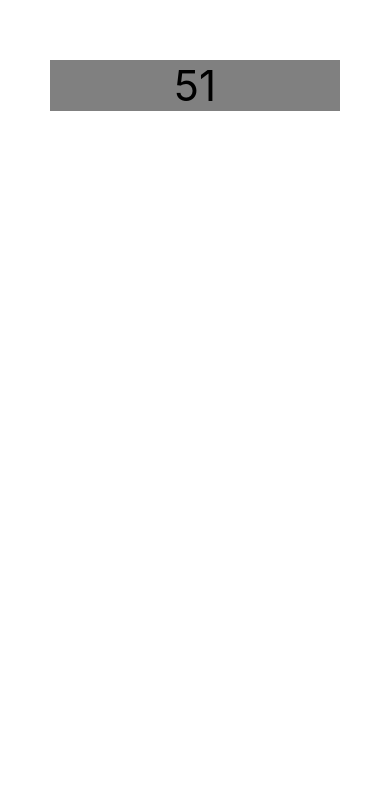
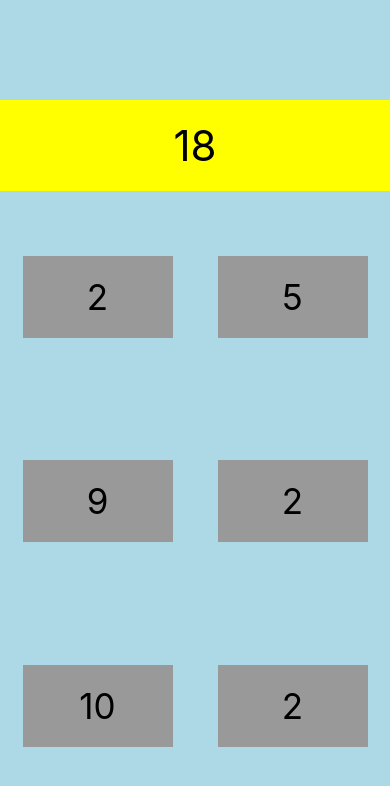
Before and after one commit to ETS-ReactNative3/Wake-Engage-Application, a React Native app: screen / in a window 390 px wide. Shown: the top 786 px of the page. Built offline with nearby package versions, Linux system fonts and the light colour scheme.

Commit message:
[SumUp] added button component

```diff
--- /dev/null
+++ b/src/components/Button.js
@@ -0,0 +1,30 @@
+import React from 'react'
+import { Text, TouchableOpacity, StyleSheet } from 'react-native'
+
+export default function App(props) {
+  //props.text
+
+  let handlePress = () => {
+    console.warn(props.text)
+    // TODO tell our game that I have been pressed.
+  }
+
+  return (
+    // Button will light up on-press with the passed props text
+    <TouchableOpacity onPress={handlePress}>
+      <Text style={styles.randomButton}>{props.text}</Text>
+    </TouchableOpacity>
+  )
+}
+
+const styles = StyleSheet.create({
+  randomButton: {
+    backgroundColor: '#999',
+    width: 150,
+    marginHorizontal: 15,
+    marginVertical: 25,
+    fontSize: 35,
+    textAlign: 'center',
+    paddingVertical: 20
+  }
+})
--- a/src/components/Games.js
+++ b/src/components/Games.js
@@ -2,5 +2,6 @@ import React from 'react'
 import SumUp from './SumUp.js'
 
 export default function App() {
-  return <SumUp />
+  // Pass number of solutions to SumUp
+  return <SumUp numberOfOptionButtons={'6'} />
 }
--- a/src/components/SumUp.js
+++ b/src/components/SumUp.js
@@ -1,28 +1,58 @@
 import React, { useState } from 'react'
 import { View, Text, StyleSheet } from 'react-native'
+import Button from './Button.js'
 
-export default function App() {
-  // Create randomized start number
-  const [target, setTarget] = useState(Math.floor(12 + 50 * Math.random()))
+export default function App(props) {
+  //props.numberOfOptionButtons
+
+  // Create an array of size from a prop and map each int to a random number
+  var randomNumbers = Array.from({ length: props.numberOfOptionButtons }).map(
+    () => 1 + Math.floor(10 * Math.random())
+  )
+
+  //   randomNumbers [7,11,13,15,8,1]
+
+  // sum array to create start number
+  var target = randomNumbers
+    .slice(0, props.numberOfOptionButtons - 2)
+    .reduce((acc, curr) => acc + curr, 0)
+  // TODO: Shuffle the random numbers of the array (right now answer is always first 4)
 
   return (
-    <View style={styles.container}>
+    <View style={styles.fullPageContainer}>
       <Text style={styles.target}>{target}</Text>
+      <View style={styles.randomButtonsContainer}>
+        {
+          // Prints every item in the random numbers array
+          randomNumbers.map((randomNumber, index) => (
+            <Button key={index} text={randomNumber}></Button>
+          ))
+        }
+      </View>
     </View>
   )
 }
 
 const styles = StyleSheet.create({
-  container: {
-    backgroundColor: 'white',
-    flex: 1,
-    paddingTop: 60
+  fullPageContainer: {
+    backgroundColor: 'lightblue',
+    flex: 1
   },
 
   target: {
     fontSize: 42,
-    backgroundColor: 'grey',
-    marginHorizontal: 50,
-    textAlign: 'center'
+    backgroundColor: 'yellow',
+    width: '100%',
+    marginTop: 100,
+    marginBottom: 40,
+    textAlign: 'center',
+    paddingVertical: 20
+  },
+
+  randomButtonsContainer: {
+    flex: 1,
+    flexDirection: 'row',
+    flexWrap: 'wrap',
+    justifyContent: 'space-around'
   }
 })
```
Also changed, not shown: .eslintrc.json.
